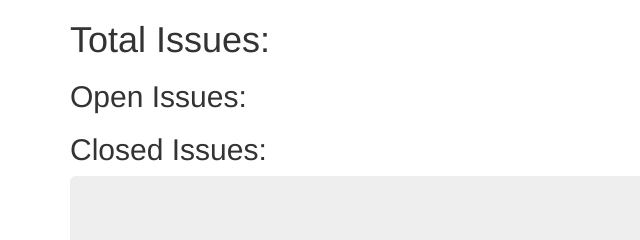
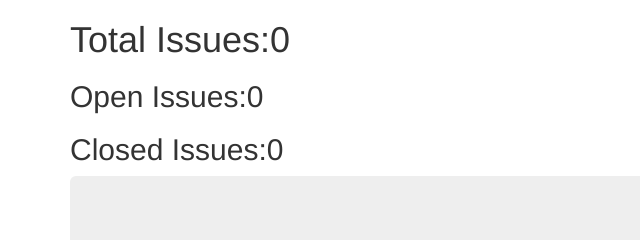
Before and after one commit to imran1337/issue_tracker_solution, a plain HTML site: page index.html in a window 1280 px wide. Shown: the top 240 px of the page, 0-640 px from the left. Drawn offline with nearby package versions, Linux system fonts and the light colour scheme.

Commit message:
issue counter initial value added

```diff
--- a/index.html
+++ b/index.html
@@ -15,9 +15,9 @@
   </head>
   <body onload="fetchIssues()">
     <div class="container">
-      <h1>Total Issues:<span id="totalIssueCounter"></span> </h1>
-      <h2>Open Issues:<span id="openIssueCounter"></span> </h2>
-      <h2>Closed Issues:<span id="closedIssueCounter"></span> </h2>
+      <h1>Total Issues:<span id="totalIssueCounter">0</span> </h1>
+      <h2>Open Issues:<span id="openIssueCounter">0</span> </h2>
+      <h2>Closed Issues:<span id="closedIssueCounter">0</span> </h2>
       <div class="jumbotron">
         <h3>Add New Issue:</h3>
         <form id="issueInputForm">
```
Also changed, not shown: main.js (+8 -0 lines).
